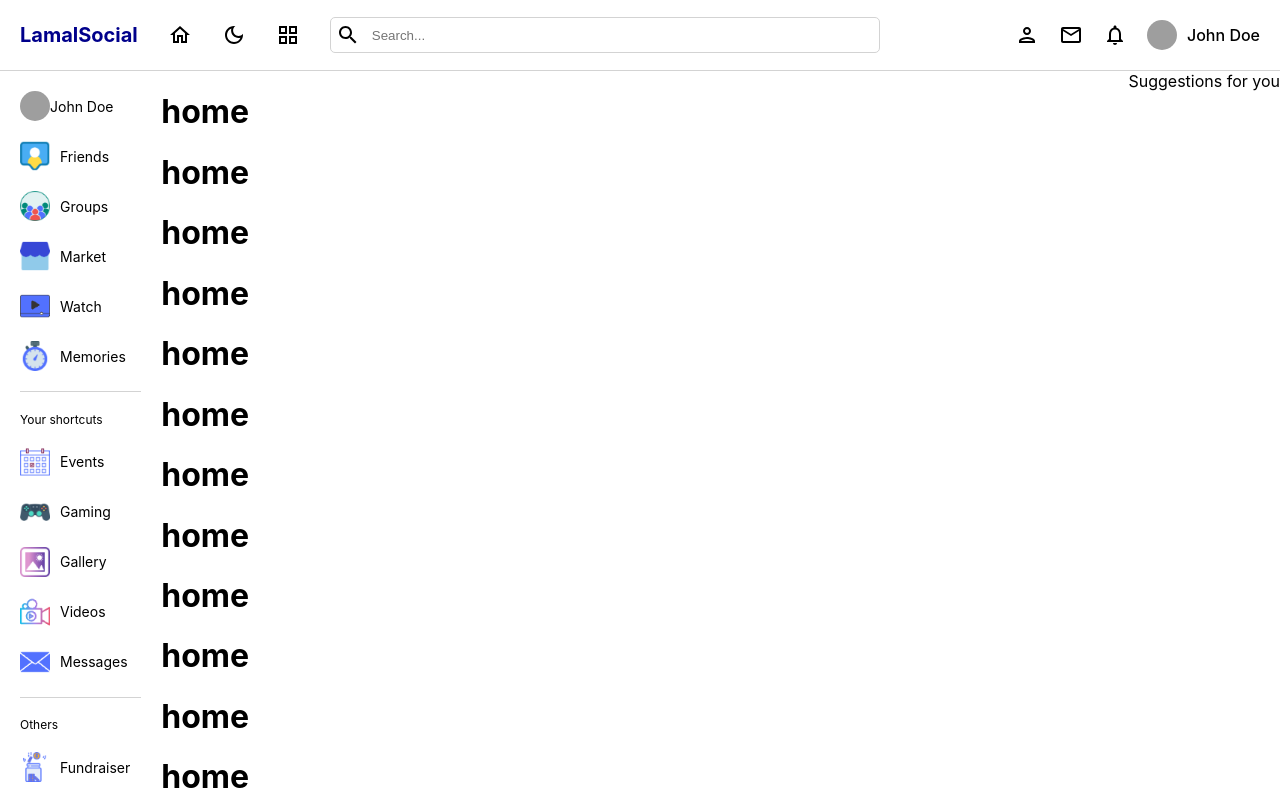
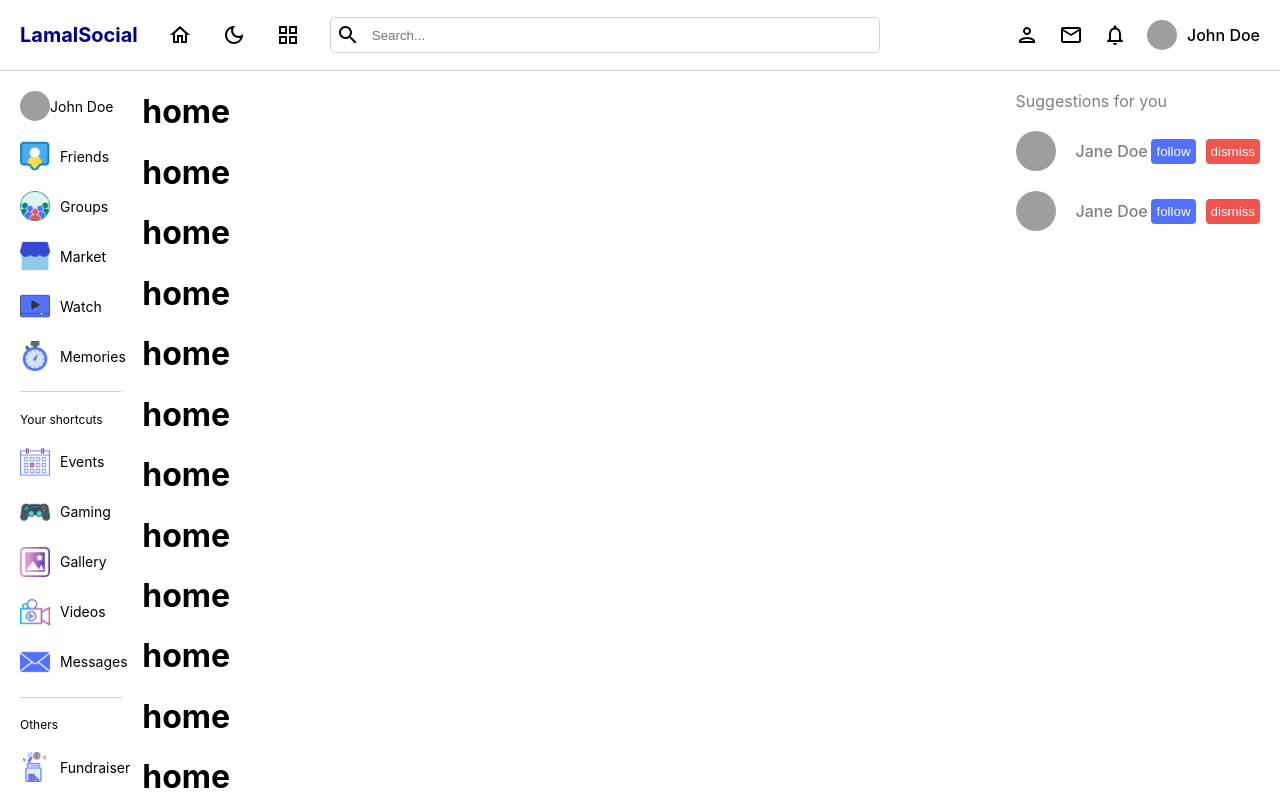
Before and after one commit to MALWICK/socialMedia_mysql_frontend, a React (Create React App) app: page / in a window 1280 px wide. Shown: the top 800 px of the page. Built offline with nearby package versions, Linux system fonts and the light colour scheme; grey boxes are pictures that could not be loaded.

Commit message:
create rightnavbar

```diff
--- a/src/components/rightbar/Rightbar.jsx
+++ b/src/components/rightbar/Rightbar.jsx
@@ -1,16 +1,44 @@
-import React from 'react'
-import "./rightbar.scss"
+import React from "react";
+import "./rightbar.scss";
 
 function Rightbar() {
   return (
-    <div className='rigthbar'>
+    <div className="rigthbar">
       <div className="container">
         <div className="item">
           <span>Suggestions for you</span>
+          <div className="user">
+            <div className="userInfo">
+              <img
+                src="https://images.pexels.com/photos/11402832/pexels-photo-11402832.jpeg?auto=compress&cs=tinysrgb&w=1600&lazy=load"
+                alt=""
+              />
+
+              <span>Jane Doe</span>
+            </div>
+            <div className="buttons">
+              <button>follow</button>
+              <button>dismiss</button>
+            </div>
+          </div>
+          <div className="user">
+            <div className="userInfo">
+              <img
+                src="https://images.pexels.com/photos/11402832/pexels-photo-11402832.jpeg?auto=compress&cs=tinysrgb&w=1600&lazy=load"
+                alt=""
+              />
+
+              <span>Jane Doe</span>
+            </div>
+            <div className="buttons">
+              <button>follow</button>
+              <button>dismiss</button>
+            </div>
+          </div>
         </div>
       </div>
     </div>
-  )
+  );
 }
 
-export default Rightbar
+export default Rightbar;
--- a/src/components/rightbar/rightbar.scss
+++ b/src/components/rightbar/rightbar.scss
@@ -1,12 +1,68 @@
-.rightBar {
-  flex: 3;
+.rigthbar {
+  flex: 2;
   position: sticky;
   top: 70px;
   height: calc(100vh - 70px);
   overflow: scroll;
-  background-color: white;
 
   &::-webkit-scrollbar {
     display: none;
   }
+
+  .container {
+    padding: 20px;
+
+    .item {
+      span {
+        color: gray;
+      }
+
+      .user {
+        display: flex;
+        align-items: center;
+        justify-content: space-between;
+        margin: 20px 0px;
+
+        .userInfo {
+          display: flex;
+          align-items: center;
+          gap: 20px;
+
+          img {
+            width: 40px;
+            height: 40px;
+            border-radius: 50%;
+            object-fit: cover;
+          }
+
+          span {
+            font-weight: 500;
+          }
+        }
+
+        .buttons {
+          display: flex;
+          align-items: center;
+          gap: 10px;
+
+          button {
+            border: none;
+            padding: 5px;
+            color: white;
+            cursor: pointer;
+
+            &:first-child {
+              background-color: #5271ff;
+              border-radius: 4px;
+            }
+
+            &:last-child {
+              background-color: #f0544f;
+              border-radius: 4px;
+            }
+          }
+        }
+      }
+    }
+  }
 }
```
